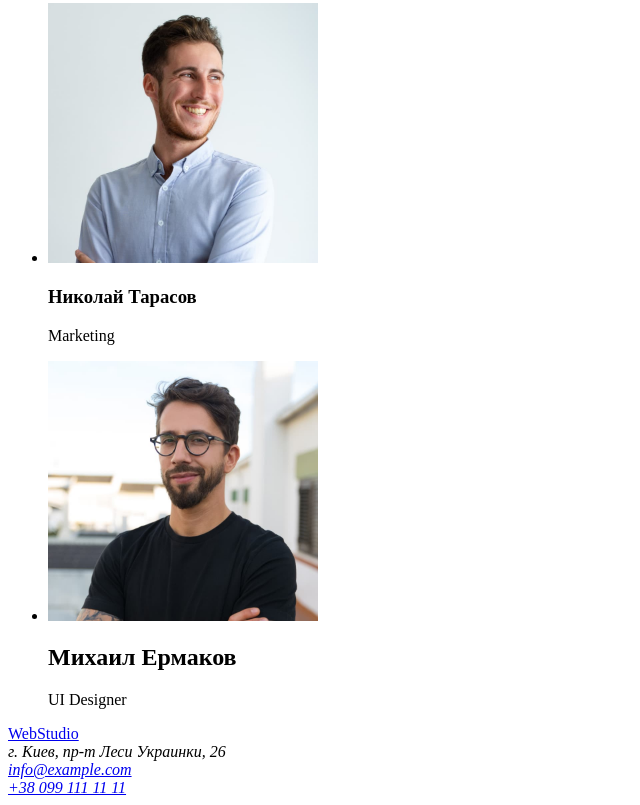
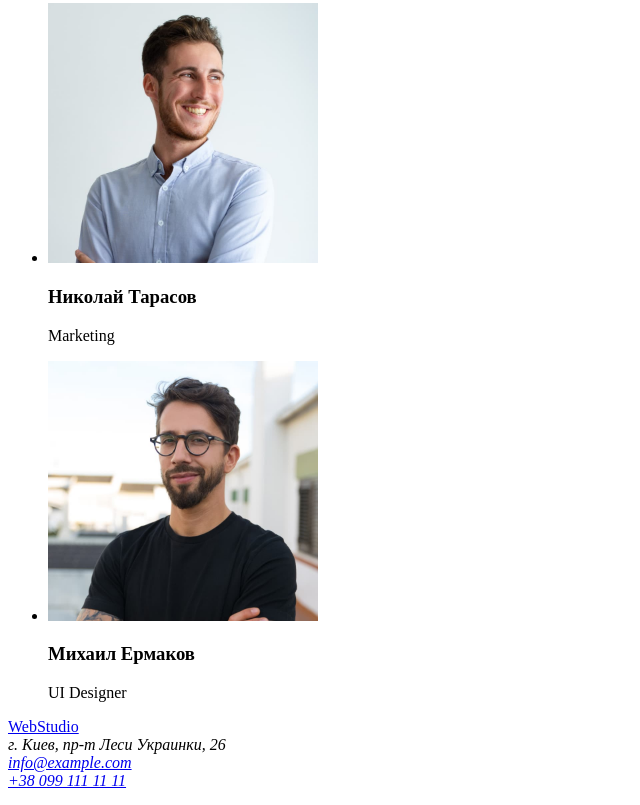
Before and after one commit to LarisaShatil/goit-markup-hw-01, a plain HTML site: page index.html in a window 1280 px wide. Shown: the part 2285-3090 px from the top of the page, without its empty margins (0-640 px from the left). Drawn offline with Linux system fonts and the light colour scheme.

Commit message:
Update index.html

```diff
--- a/index.html
+++ b/index.html
@@ -88,7 +88,7 @@
           </li>
           <li>
             <img src="./images/team_card4.jpg" alt="Михаил Ермаков" width="270" height="260" />
-            <h2>Михаил Ермаков</h2>
+            <h3>Михаил Ермаков</h3>
             <p>UI Designer</p>
           </li>
         </ul>
```
